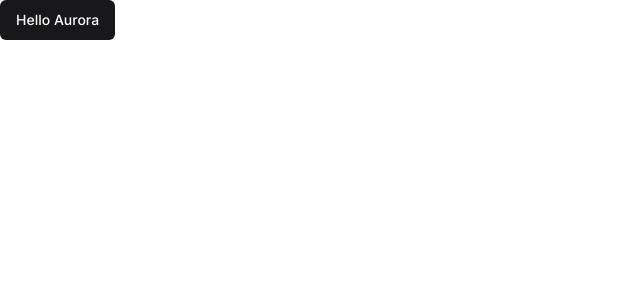
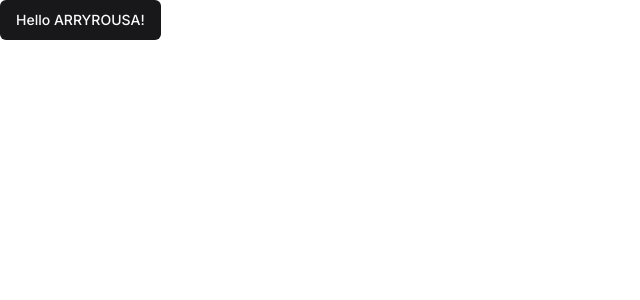
Before and after one commit to aroushasoltany/aurora, a Next.js app: page / in a window 1280 px wide. Shown: the top 300 px of the page, without its empty margins (0-640 px from the left). Built offline with nearby package versions, Linux system fonts and the light colour scheme.

Commit message:
Hellen Test

```diff
--- a/app/page.tsx
+++ b/app/page.tsx
@@ -3,7 +3,7 @@ import { Button } from "@/components/ui/button";
 export default function Home() {
   return (
     <div>
-      <Button>Hello Aurora</Button>
+      <Button>Hello ARRYROUSA!</Button>
     </div>
   );
 }
```
